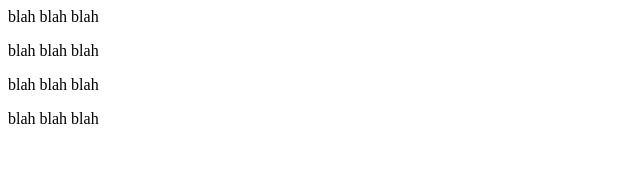
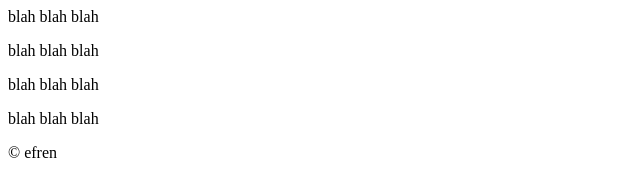
Before and after one commit to vp811/my-awesome-project, a plain HTML site: page index.html in a window 1280 px wide. Shown: the full height of the page, 0-640 px from the left. Drawn offline with Linux system fonts and the light colour scheme.

Commit message:
add side footer

```diff
--- a/index.html
+++ b/index.html
@@ -6,5 +6,7 @@
     <p> blah blah blah</p>
       <p> blah blah blah</p>
         <p> blah blah blah</p>
-
+<footer>
+&copy; efren
+  </footer
 </html>
```
